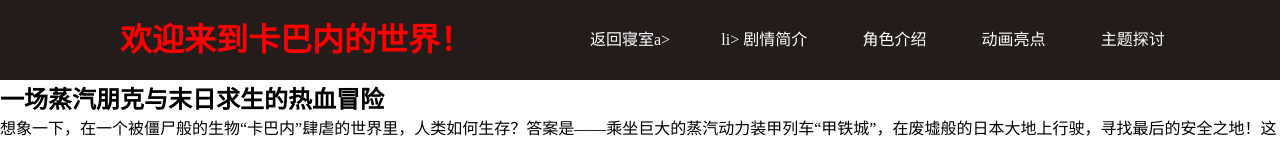
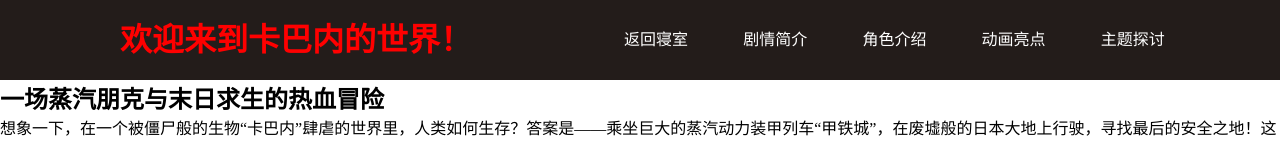
Before and after one commit to suiji6666/xuebai.github.io, a plain HTML site: page index.html in a window 1280 px wide. Shown: the top 142 px of the page. Drawn offline with Linux system fonts and the light colour scheme.

Commit message:
Update index.html

```diff
--- a/index.html
+++ b/index.html
@@ -11,7 +11,7 @@
     <h1 style="color:red">欢迎来到卡巴内的世界！</h1>
     <nav>
     <ul>
-        <li><a href="https://za666-dot.github.io/-github.io/za925/118homepage">返回寝室</a>a></li>li>
+        <li><a href="https://za666-dot.github.io/-github.io/118%E5%AE%BF%E8%88%8D/118homepage">返回寝室</a></li>
         <li><a href="web/1.html">剧情简介</a></li>
         <li><a href="web/2.html">角色介绍</a></li>
         <li><a href="web/3.html">动画亮点</a></li>
```
